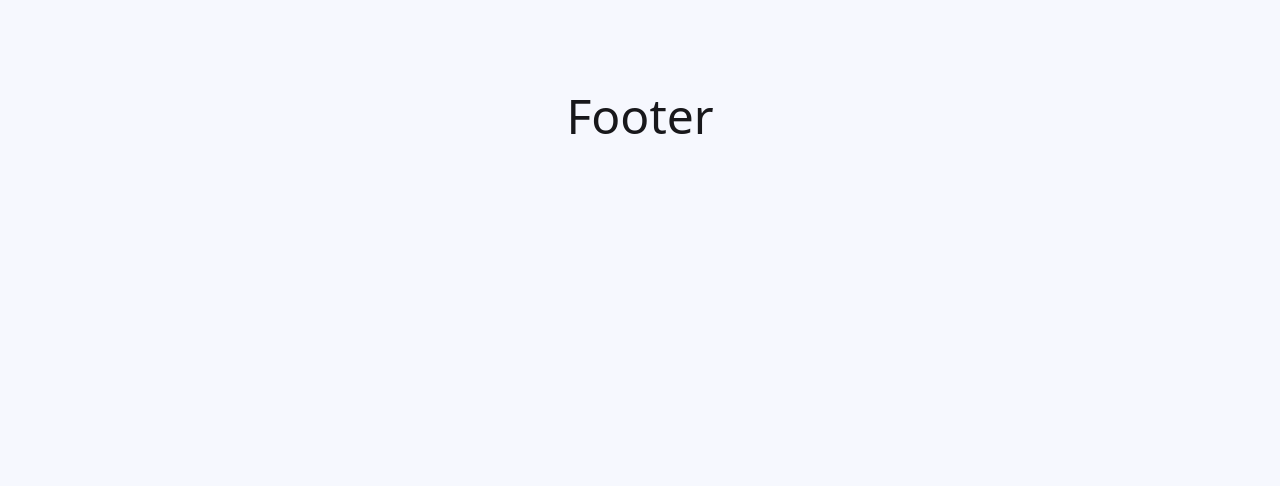
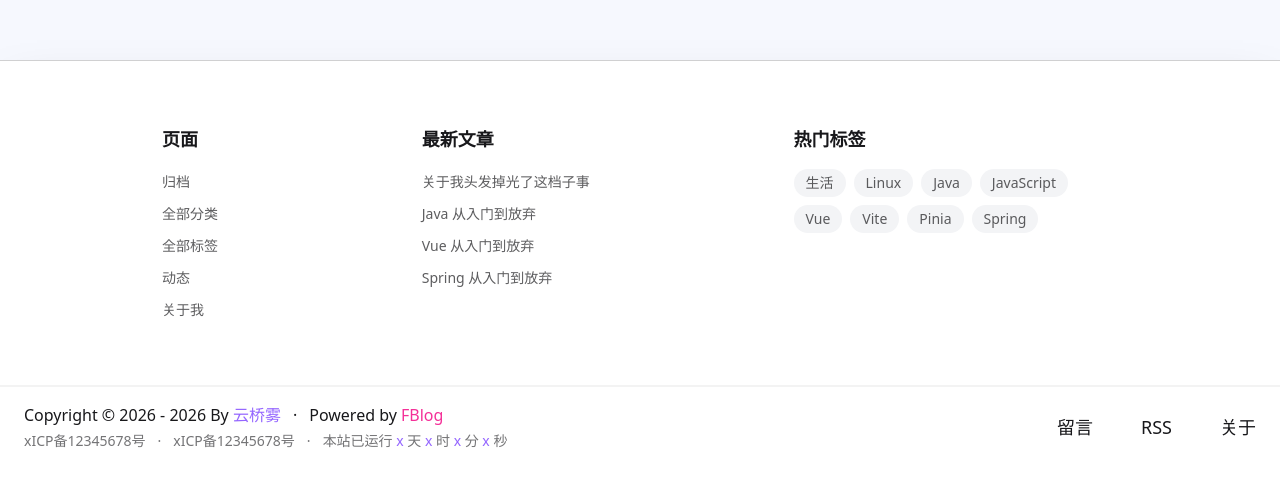
Before and after one commit to Fogsbridge/FBlog, a Vue app in the folder fblog-web/: page / in a window 1280 px wide. Shown: the part 1220-1706 px from the top of the page. Built offline with nearby package versions, Linux system fonts and the light colour scheme.

Commit message:
feat(Footer): 完成 Footer 组件，支持响应式

```diff
--- a/fblog-web/src/views/Home/HomeBanner.vue
+++ b/fblog-web/src/views/Home/HomeBanner.vue
@@ -32,7 +32,7 @@ const navHeight = ref(0)
 onMounted(() => navHeight.value = document.getElementsByTagName('nav')[0].offsetHeight)
 const scrollToMain = () => {
   window.scrollTo({
-    top: window.innerHeight - navHeight.value,
+    top: window.innerHeight - navHeight.value, // 要滚动到 main 元素顶部的话，需要减去导航栏高度
     behavior: 'smooth'
   })
 }
--- a/fblog-web/src/views/Layout/Layout.vue
+++ b/fblog-web/src/views/Layout/Layout.vue
@@ -9,11 +9,11 @@
 
     <LayoutHeader />
 
-    <main class="max-w-8xl mx-auto p-2 sm:p-4 lg:p-6">
+    <main class="max-w-8xl mx-auto p-2 sm:p-4 lg:p-6 min-h-3/5">
       <RouterView />
     </main>
 
-    <LayoutFooter class="max-w-8xl mx-auto p-2 sm:p-4 lg:p-6" />
+    <LayoutFooter />
   </div>
 </template>
 
--- a/fblog-web/src/views/Layout/LayoutFooter.vue
+++ b/fblog-web/src/views/Layout/LayoutFooter.vue
@@ -1,13 +1,116 @@
 <template>
-  <footer>
-    <div class="my-10 h-1/2 mb-0">
-      <h1 class="text-center text-5xl">Footer</h1>
+  <footer class="bg-base-100 border-t border-base-content/20 shadow-2xl">
+
+    <div class="max-w-8xl mx-auto flex flex-col lg:flex-row justify-around gap-6 px-8 lg:px-18 py-8 lg:py-16">
+      <div class="hidden lg:block lg:max-w-1/7">
+        <div class="text-lg font-bold text-base-content mb-1 lg:mb-4">页面</div>
+        <ul class="space-y-2">
+          <li><RouterLink to="/" class="hover:text-primary text-sm text-base-content/70">归档</RouterLink></li>
+          <li><RouterLink to="/" class="hover:text-primary text-sm text-base-content/70">全部分类</RouterLink></li>
+          <li><RouterLink to="/" class="hover:text-primary text-sm text-base-content/70">全部标签</RouterLink></li>
+          <li><RouterLink to="/" class="hover:text-primary text-sm text-base-content/70">动态</RouterLink></li>
+          <li><RouterLink to="/" class="hover:text-primary text-sm text-base-content/70">关于我</RouterLink></li>
+        </ul>
+      </div>
+
+      <div class="lg:max-w-3/7">
+        <div class="text-lg font-bold text-base-content mb-1 lg:mb-4">最新文章</div>
+        <ul class="space-y-2">
+          <li>
+            <RouterLink to="/" class="hover:text-primary text-sm text-base-content/70">关于我头发掉光了这档子事</RouterLink>
+          </li>
+          <li>
+            <RouterLink to="/" class="hover:text-primary text-sm text-base-content/70">Java 从入门到放弃</RouterLink>
+          </li>
+          <li>
+            <RouterLink to="/" class="hover:text-primary text-sm text-base-content/70">Vue 从入门到放弃</RouterLink>
+          </li>
+          <li>
+            <RouterLink to="/" class="hover:text-primary text-sm text-base-content/70">Spring 从入门到放弃</RouterLink>
+          </li>
+        </ul>
+      </div>
+
+      <div class="shrink-0 lg:max-w-2/7">
+        <div class="text-lg font-bold text-base-content mb-2 lg:mb-4">热门标签</div>
+        <div class="flex flex-wrap gap-2 max-h-50 overflow-auto">
+          <RouterLink to="/" class="px-3 py-1 bg-gray-100 text-base-content/70 hover:bg-purple-400  hover:text-white dark:bg-gray-700 rounded-full text-sm cursor-pointer transition-colors">
+            生活
+          </RouterLink>
+          <RouterLink to="/" class="px-3 py-1 bg-gray-100 text-base-content/70 hover:bg-blue-400  hover:text-white dark:bg-gray-700 rounded-full text-sm cursor-pointer transition-colors">
+            Linux
+          </RouterLink>
+          <RouterLink to="/" class="px-3 py-1 bg-gray-100 text-base-content/70 hover:bg-amber-400  hover:text-white dark:bg-gray-700 rounded-full text-sm cursor-pointer transition-colors">
+            Java
+          </RouterLink>
+          <RouterLink to="/" class="px-3 py-1 bg-gray-100 text-base-content/70 hover:bg-lime-400  hover:text-white dark:bg-gray-700 rounded-full text-sm cursor-pointer transition-colors">
+            JavaScript
+          </RouterLink>
+          <RouterLink to="/" class="px-3 py-1 bg-gray-100 text-base-content/70 hover:bg-cyan-400  hover:text-white dark:bg-gray-700 rounded-full text-sm cursor-pointer transition-colors">
+            Vue
+          </RouterLink>
+          <RouterLink to="/" class="px-3 py-1 bg-gray-100 text-base-content/70 hover:bg-pink-400  hover:text-white dark:bg-gray-700 rounded-full text-sm cursor-pointer transition-colors">
+            Vite
+          </RouterLink>
+          <RouterLink to="/" class="px-3 py-1 bg-gray-100 text-base-content/70 hover:bg-rose-400  hover:text-white dark:bg-gray-700 rounded-full text-sm cursor-pointer transition-colors">
+            Pinia
+          </RouterLink>
+          <RouterLink to="/" class="px-3 py-1 bg-gray-100 text-base-content/70 hover:bg-teal-400  hover:text-white dark:bg-gray-700 rounded-full text-sm cursor-pointer transition-colors">
+            Spring
+          </RouterLink>
+        </div>
+      </div>
+    </div>
+
+
+    <!-- 分隔线 -->
+    <div class="border-t-2 border-base-content/5"></div>
+    <div class="max-w-8xl mx-auto flex flex-col lg:flex-row justify-between items-center px-6 py-4">
+      <div>
+        <div class="text-base flex flex-col lg:flex-row items-center gap-x-3 mb-4 lg:mb-1">
+          <span>Copyright &copy; 2026 - {{ currentYear }} By
+            <RouterLink to="/" class="link link-primary no-underline">云桥雾</RouterLink>
+          </span>
+          <span class="hidden lg:block">·</span>
+          <span>Powered by
+            <a href="https://github.com/Fogsbridge/FBlog" target="_blank" class="link link-secondary no-underline">
+              FBlog
+            </a>
+          </span>
+        </div>
+
+        <div class="text-sm text-base-content/60 flex flex-col lg:flex-row items-center gap-x-3 gap-y-1">
+          <span>
+            <a class="link no-underline" href="">
+              xICP备12345678号
+            </a>
+          </span>
+          <span class="hidden lg:block">·</span>
+          <span>
+            <a class="link no-underline" href="">
+              xICP备12345678号
+            </a>
+          </span>
+          <span class="hidden lg:block">·</span>
+          <span>
+            本站已运行<span class="text-primary"> x </span>天<span class="text-primary"> x </span>时<span class="text-primary"> x </span>分<span class="text-primary"> x </span>秒
+          </span>
+        </div>
+      </div>
+
+      <div class="flex flex-wrap justify-center text-lg gap-x-12 my-4 lg:my-0">
+        <RouterLink to="/" class="link no-underline hover:text-primary">留言</RouterLink>
+        <RouterLink to="/rss" class="link no-underline hover:text-primary">RSS</RouterLink>
+        <RouterLink to="/about" class="link no-underline hover:text-primary">关于</RouterLink>
+      </div>
     </div>
   </footer>
 </template>
 
 <script setup>
+import { ref } from 'vue'
 
+const currentYear = ref(new Date().getFullYear())
 </script>
 
 <style scoped>
--- a/fblog-web/src/views/Layout/LayoutNav.vue
+++ b/fblog-web/src/views/Layout/LayoutNav.vue
@@ -1,6 +1,6 @@
 <template>
   <nav :class="navClass">
-    <div class="max-w-8xl inline-flex grow mx-auto px-7">
+    <div class="max-w-8xl inline-flex grow mx-auto px-6">
 
       <!-- 左侧 -->
       <div class="navbar-start flex-1 lg:flex-initial">
@@ -190,7 +190,7 @@ const navClass = computed(() => {
     }
   } else {
     // sticky + 未滚动
-    classList.push('sticky', 'bg-base-100/95', 'text-base-content', 'shadow-sm', 'shadow-base-content/1', 'border-b-base-content/20')
+    classList.push('sticky', 'bg-base-100/95', 'text-base-content', 'shadow-sm', 'border-b-base-content/20')
     if (scrolled.value) {
       // sticky + 滚动
       classList.push('navbar--backdrop-blur')
```
